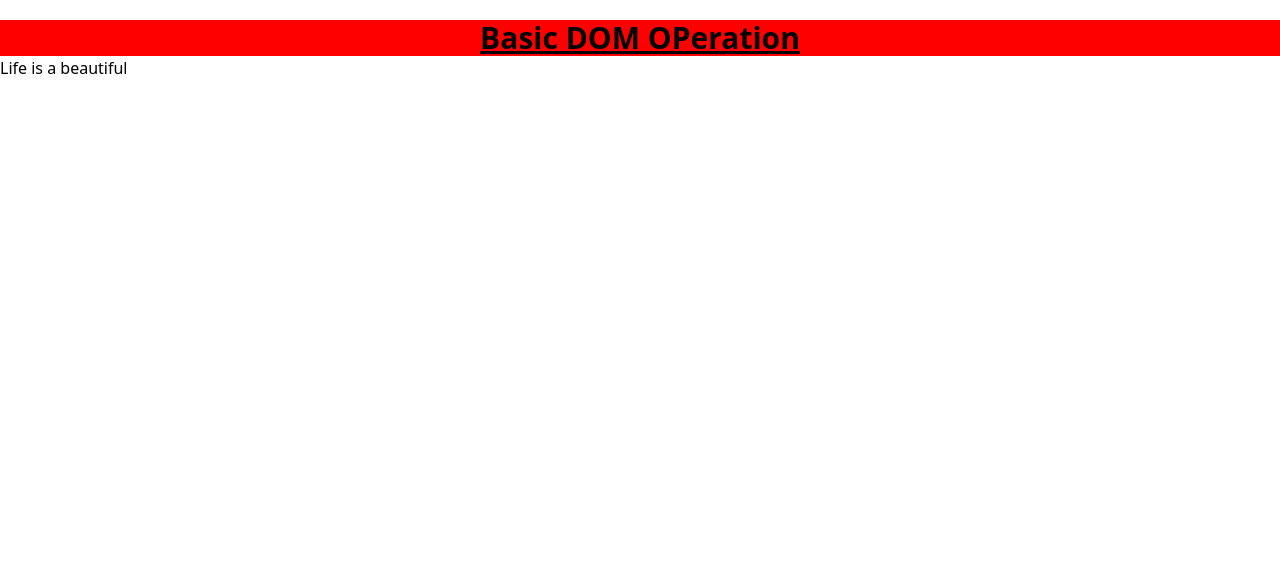
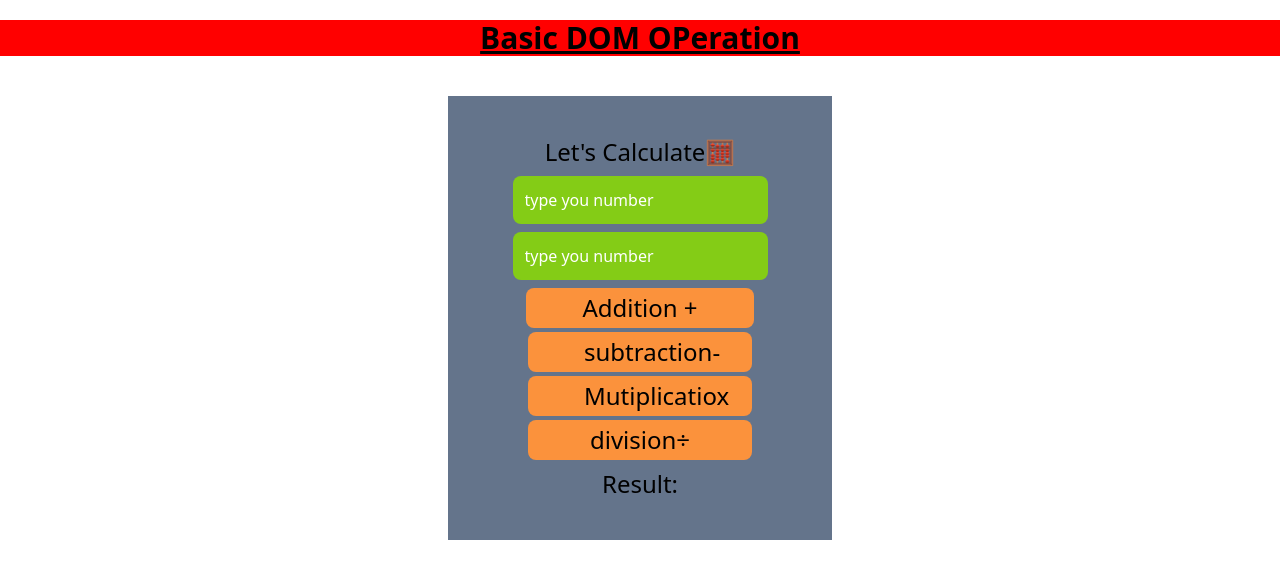
Before and after one commit to razu-web-developer/cmbd-264-creative-frontend, a plain HTML site: page epi-22(Basic DOM Operation)/index.html in a window 1280 px wide. Drawn offline with nearby package versions, Linux system fonts and the light colour scheme.

Commit message:
calculate in additiono side compled

```diff
--- a/epi-22(Basic DOM Operation)/index.html
+++ b/epi-22(Basic DOM Operation)/index.html
@@ -11,23 +11,51 @@
 <body>
   <h1 id="text" class="text-3xl text-center mt-5 font-bold underline">Basic DOM OPeration</h1>
 
-  <div id="box"></div>
+
+  <div class="text-center bg-slate-500 p-10 w-96 mx-auto mt-10">
+    <h2 class="text-2xl">Let's Calculate🧮</h2>
+    <input id="input-1" class="bg-lime-500 text-white p-3 rounded-lg placeholder-white my-2" type="number" value=""
+      placeholder="type you number">
+
+    <input id="input-2" class="bg-lime-500 text-white p-3 rounded-lg placeholder-white" type="number" value=""
+      placeholder="type you number">
+
+    <div class="mt-2  flex flex-col gap-1">
+      <button onclick="calculate()" class="text-2xl block bg-orange-400 mx-auto px-14 -56 h-10  rounded-lg ">Addition +</button>
+      <button onclick="calculate()" class="text-2xl block bg-orange-400 w-56 h-10 mx-auto px-14 rounded-lg ">subtraction-</button>
+      <button onclick="calculate()" class="text-2xl block bg-orange-400 w-56 h-10 mx-auto px-14 rounded-lg ">Mutiplicatiox</button>
+      <button onclick="calculate()" class="text-2xl block bg-orange-400 w-56 h-10 mx-auto px-14 rounded-lg ">division÷ </button>
+    </div>
+
+    <h2 id="result" class="text-2xl mt-2">Result:</h2>
+  </div>
+
   <script>
     // const heading = (document.getElementById("text").innerText = "Hello, we are learning Javascript!");
     const heading = document.getElementById('text')
     heading.style.backgroundColor = 'red'
-    console.log(heading)
-    const boxLayout = `
-      <div class = "w-[400px]">
-        <h1 clas='text-3xl'>Life is a beautiful </h1>
-      </div>
-    `
+
+    const input1 = document.getElementById("input-1");
+    const input2 = document.getElementById("input-2");
+    const result = document.getElementById("result");
 
 
-    const box = (document.getElementById("box").innerHTML = boxLayout);
+    // result.innerHTML = "Result: " + addition
+    // result.innerHTML = `Result: ${addition}`;
 
+    function calculate() {
+      if (input1.value !== "" && input2.value !== "") {
 
+        const addition = parseInt(input1.value) + parseInt(input2.value);
+        console.log(addition)
+        result.innerHTML = `Result: ${addition}`;
 
+      } else {
+        alert("Please insert value");
+        input1.value = "";
+        input2.value = "";
+      }
+    }
   </script>
 </body>
 
```
